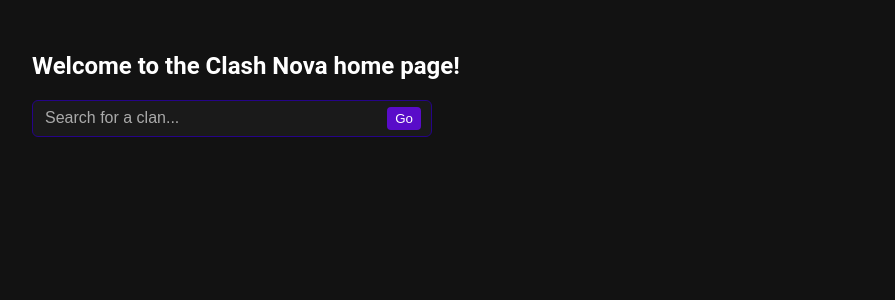
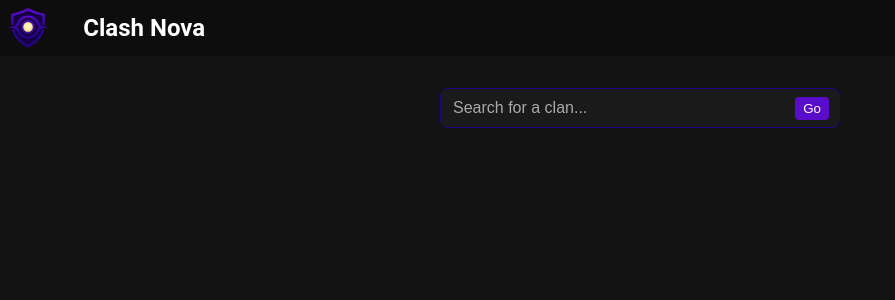
Before and after one commit to B3n9219/Clash-Nova, a React (Vite) app: page / in a window 1280 px wide. Shown: the top 300 px of the page, without its empty margins (0-895 px from the left). Built offline with nearby package versions, Linux system fonts and the light colour scheme.

Commit message:
Added lots of styling and started work on table scroll

```diff
--- a/src/App.jsx
+++ b/src/App.jsx
@@ -2,13 +2,21 @@ import { Outlet } from "react-router-dom";
 
 import styles from './App.module.css'
 
+import logo from "./assets/logo-nobg.png";
+
 
 function App() {
-  return (
-    <div className={styles.app}>
-        <Outlet />
-    </div>
-  )
+    return (
+        <div className={styles.app}>
+            <nav>
+                <img src={logo} alt="Clash Nova Logo"/>
+                <h2>Clash Nova</h2>
+            </nav>
+            <div className={styles.main}>
+                <Outlet />
+            </div>
+        </div>
+)
 }
 
 export default App
--- a/src/App.module.css
+++ b/src/App.module.css
@@ -1,3 +1,33 @@
 .app {
+    height: 100vh;
+    display: flex;
+    flex-direction: column;
+    /*background-image: url("./assets/bg2.png");*/
+    /*background-repeat: no-repeat;*/
+    /*background-size: cover;*/
+    /*background-position: center;*/
+}
+
+.main {
+    flex: 1;                /* fill remaining space */
+    display: flex;
+    flex-direction: column; /* stack banner + tabs + table-wrapper vertically */
+    overflow: hidden;       /* prevent spilling */
     padding: 2rem;
 }
+
+
+nav {
+    height: 56px;
+    width: 100%;
+    background-color: rgba(0, 0, 0, 0.3);
+    padding: 0.3rem;
+    display: flex;
+    align-items: center;
+    gap: 2rem;
+}
+
+nav img {
+    object-fit: contain;
+    height: 100%;
+}
--- a/src/components/ClanBanner/ClanBanner.module.css
+++ b/src/components/ClanBanner/ClanBanner.module.css
@@ -1,13 +1,18 @@
 .banner {
     display: flex;
-    border: 2px solid var(--primary);
+    /*border: 2px solid var(--primary);*/
+    border: 2px solid #292929;
     box-shadow: 0 0 20px rgba(0, 0, 0, 0.20);
     border-radius: 16px;
     width: 80%;
-    transition: box-shadow 0.3s;
+    transition: box-shadow 0.3s, border 0.2s;
+    padding: 1rem;
+    background-image: linear-gradient(to bottom, var(--background), #1c1c1c);
+    /*background-size: cover;*/
 }
 
 .banner:hover {
+    border: 2px solid var(--primary);
     box-shadow: 0 0 30px rgba(106, 63, 192, 0.7);
 }
 
--- a/src/components/ClanSearch/ClanSearch.module.css
+++ b/src/components/ClanSearch/ClanSearch.module.css
@@ -3,9 +3,10 @@
     align-items: center;
     background-color: #1A1A1A; /* dark input background */
     border: 1px solid #250388; /* accent border */
-    border-radius: 6px;
+    border-radius: 8px;
     padding: 6px 10px;
     color: var(--text);
+    height: 40px;
     width: 100%;
     max-width: 400px;
     transition: border 0.2s ease;
--- a/src/components/Table/Table.module.css
+++ b/src/components/Table/Table.module.css
@@ -1,7 +1,7 @@
 .table {
     --table-bg: #121212;
     --alternate-row: #1A1A1A;
-    --border: var(--dark)
+    --border: var(--dark);
 }
 
 .table {
@@ -9,6 +9,9 @@
     margin: 0;
     font-size: 0.9rem;
     /* change min-width */
+    overflow: hidden;
+    width: max-content;
+    max-width: 100%;
     min-width: 400px;
     box-shadow: 0 0 20px rgba(0, 0, 0, 0.20);
     background-color: var(--table-bg);
--- a/src/components/Tabs/Tabs.module.css
+++ b/src/components/Tabs/Tabs.module.css
@@ -1,7 +1,9 @@
 .tabs {
     display: flex;
     border-bottom: 1px solid #2e2e3e; /* subtle divider */
-    background-color: #1e1e2f; /* consistent dark base */
+    background-color: #1b1b1b; /* consistent dark base */
+    border-radius: 6px;
+    overflow: hidden;
 }
 
 .tab {
@@ -9,21 +11,22 @@
     cursor: pointer;
     text-decoration: none;
     color: #c0c8e0; /* soft cool text */
+    font-weight: 500;
+    background-color: #1b1b1b;
+    border-bottom: 1px solid #2e2e3e;
     transition: background-color 0.3s ease, color 0.3s ease;
-    font-weight: 500;
-    background-color: transparent;
 }
 
 .tab:hover {
-    background-color: #2a2a3f; /* gentle hover tone */
+    background-color: #252525; /* gentle hover tone */
     color: #ffffff;
 }
 
 .tab.active {
     color: #ffffff;
-    background-color: #35354a; /* muted steel blue */
+    background-color: #292929; /* muted steel blue */
     font-weight: 600;
-    box-shadow: inset 0 -2px 0 #5c9eff; /* soft cyan underline effect */
+    box-shadow: inset 0 -2px 0 #FFFFFF; /* soft cyan underline effect */
 }
 
 .tab.active::after {
--- a/src/pages/Clan.jsx
+++ b/src/pages/Clan.jsx
@@ -1,4 +1,4 @@
-import {Link, NavLink, useParams} from "react-router-dom";
+import {useParams} from "react-router-dom";
 import {useEffect, useState} from "react";
 
 import { getClanInfo, getClanSummaryInfo, getClanWarInfo } from "../api/main.js";
@@ -23,9 +23,11 @@ function Clan() {
     useEffect(() => {
         async function fetchClanData() {
             try {
-                const basicInfo = await getClanInfo(tag)
-                const summaryData = await getClanSummaryInfo(tag)
-                const warData = await getClanWarInfo(tag)
+                const [basicInfo, summaryData, warData] = await Promise.all([
+                    getClanInfo(tag),
+                    getClanSummaryInfo(tag),
+                    getClanWarInfo(tag)
+                ]);
                 setClanData({ ...clanData, clan: {...basicInfo, playerCount: summaryData.length}, summary: summaryData, war: warData });
                 setError(null)
             } catch (error) {
@@ -46,8 +48,6 @@ function Clan() {
                 {to: ".", label: "Summary"},
                 {to: "wars", label: "Wars"}
             ]}>
-                {/*<NavLink to=".">Summary</NavLink>*/}
-                {/*<NavLink to="wars">Wars</NavLink>*/}
             </Tabs>
             <div className={styles["table-wrapper"]}>
                 <Outlet context={{clanData}}/>
--- a/src/pages/Clan.module.css
+++ b/src/pages/Clan.module.css
@@ -3,10 +3,14 @@
     flex-direction: column;
     align-items: center;
     gap: 1rem;
+    flex: 1;
+    width: 100%;
+    overflow: hidden;
 }
 
 .clan .table-wrapper {
+    flex: 1;
     display: flex;
-    width: 80%;
-    justify-content: start;
+    width: 90%;
+    overflow-x: auto;
 }
--- a/src/pages/Home.jsx
+++ b/src/pages/Home.jsx
@@ -1,10 +1,9 @@
 import ClanSearch from "../components/ClanSearch/ClanSearch.jsx";
-
+import styles from "./Home.module.css"
 
 function Home() {
     return (
-        <div>
-            <h2>Welcome to the Clash Nova home page!</h2>
+        <div className={styles.home}>
             <ClanSearch />
         </div>
     )
--- /dev/null
+++ b/src/pages/Home.module.css
@@ -0,0 +1,5 @@
+.home {
+    display: flex;
+    justify-content: center;
+    align-items: center;
+}
```
Also changed, not shown: src/assets/bg1.png (added), src/assets/bg2.png (added).
